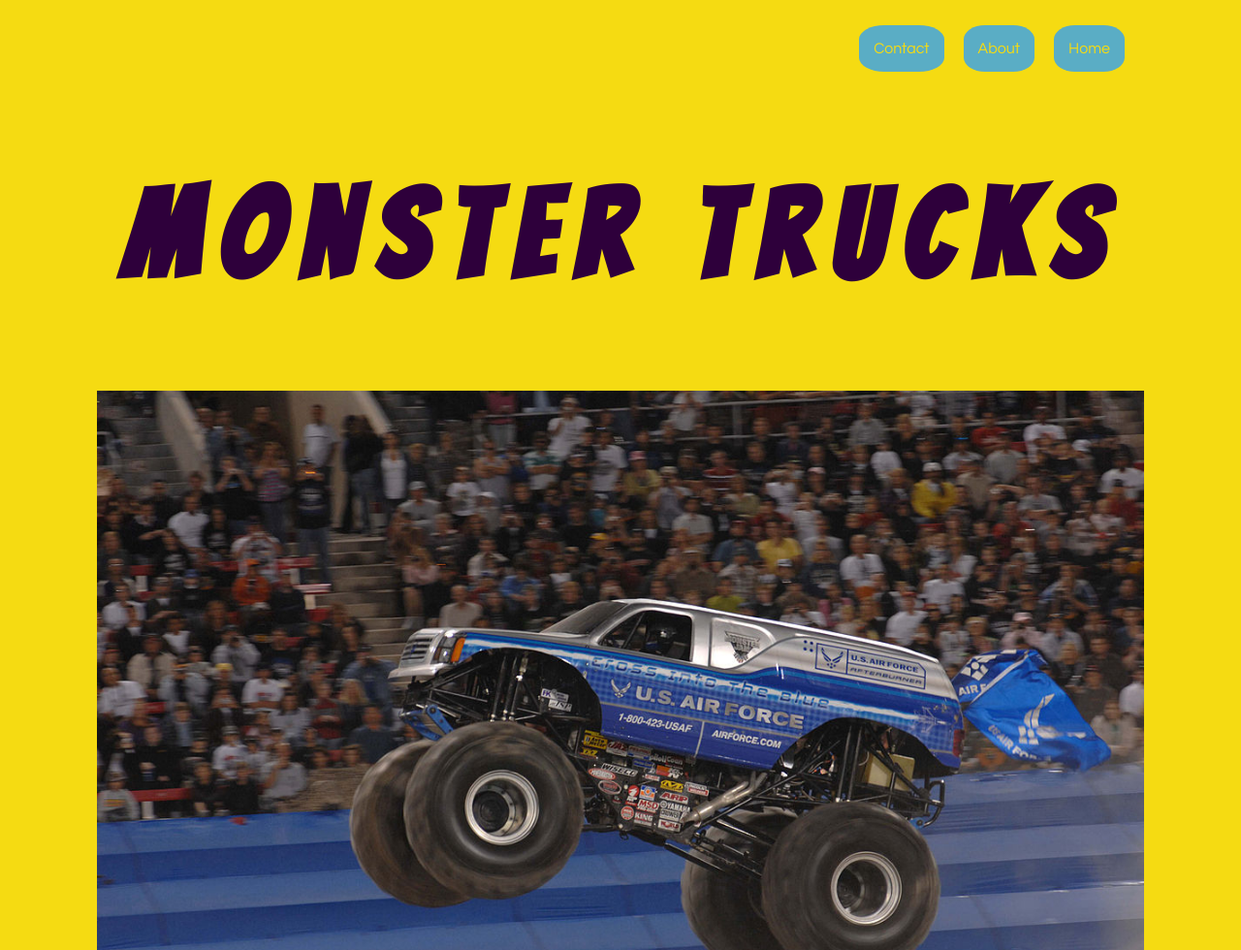
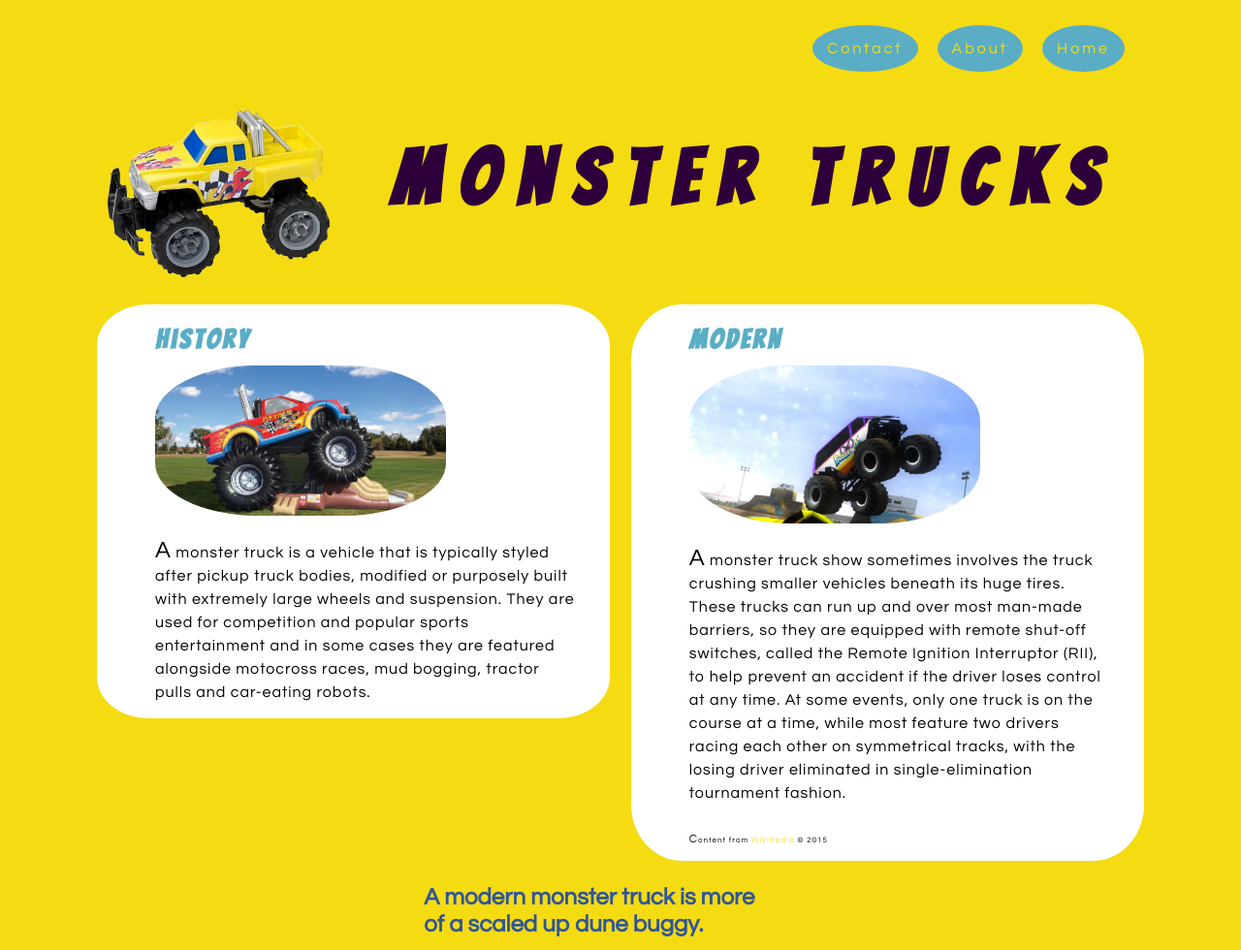
Before and after one commit to sspiering/monster-trucks, a plain HTML site: page index.html in a window 1280 px wide. Shown: the top 980 px of the page at 97% size. Drawn offline with nearby package versions, Linux system fonts and the light colour scheme.

Commit message:
Formatting

```diff
--- a/css/styles.css
+++ b/css/styles.css
@@ -1,5 +1,9 @@
 /* STYLE BOARD
 colors:
+  healine: #2E003B;
+  background: #F5DB12;
+  body: #5AADC5;
+  accents: #2F559A;
 
 fonts:
   font-family: 'Bangers', cursive;
@@ -13,7 +17,7 @@ body {
 
 h1 {
   font-family: 'Bangers', cursive;
-  font-size: 8em;
+  font-size: 5em;
   letter-spacing: 20px;
   color: #2E003B;
   text-align: center;
@@ -21,17 +25,24 @@ h1 {
 
 h2 {
   font-family: 'Bangers', cursive;
-  color: #2F559A;
+  color: #5AADC5;
+  letter-spacing: 3px;
+  font-size: 1.75em;
+  margin: 20px 25px 10px 50px;
 }
 
 p {
   font-family: 'Questrial', sans-serif;
-  font-size: .75em;
+  font-size: 1em;
   line-height: 1.5em;
+  margin: 30px 25px 15px 50px;
+  letter-spacing: 1px;
 }
 
 section img {
   max-width: 300px;
+  border-radius: 35%;
+  margin: 0 25px -10px 50px;
 }
 
 li {
@@ -41,11 +52,38 @@ li {
   padding: 15px;
   margin: 10px;
   background-color: #5AADC5;
-  border-radius: 30%;
+  border-radius: 50%;
   font-family: 'Questrial', sans-serif;
+  letter-spacing: 3px;
 }
 
 a {
   text-decoration: none;
   color: #F5DB12;
 }
+
+section {
+  background: white;
+  border-radius: 10%;
+  margin: auto;
+}
+
+.source {
+  font-size: .5em;
+}
+
+blockquote {
+  font-family: 'Questrial', sans-serif;
+  font-size: 1.5em;
+  font-weight: 800;
+  color: #2F559A;
+}
+
+p::first-letter {
+  font-size: 1.5em;
+  }
+
+aside img {
+  max-width: 250px;
+  margin: auto;
+}
--- a/index.html
+++ b/index.html
@@ -35,8 +35,9 @@
 
 <!-- Banner (Aside) -->
 	<aside class="grid-container">
-			<h1>Monster Trucks</h1>
-			<img src="img/1.jpg" alt="Banner">
+			<img src="img/yellow-truck.png" alt="Banner" class="grid-3">
+			<h1 class="grid-9">Monster Trucks</h1>
+
 	</aside>
 
 
@@ -45,7 +46,7 @@
 
 		<section class="grid-6">
 			<h2>History</h2>
-			<img src="img/2.jpg" alt="History">
+			<img src="img/Inflatable-Monster-Truck-Combo-Bouncer.jpg" alt="History">
 			<p>A monster truck is a vehicle that is typically styled after pickup truck bodies, modified or purposely built with extremely large wheels and suspension. They are used for competition and popular sports entertainment and in some cases they are featured alongside motocross races, mud bogging, tractor pulls and car-eating robots.</p>
 
 
@@ -53,10 +54,10 @@
 
 		<section class="grid-6">
 			<h2>Modern</h2>
-			<img src="img/3.jpg" alt="Modern">
+			<img src="img/Monster-Truck-Destruction.jpg" alt="Modern">
 			<p>A monster truck show sometimes involves the truck crushing smaller vehicles beneath its huge tires. These trucks can run up and over most man-made barriers, so they are equipped with remote shut-off switches, called the Remote Ignition Interruptor (RII), to help prevent an accident if the driver loses control at any time. At some events, only one truck is on the course at a time, while most feature two drivers racing each other on symmetrical tracks, with the losing driver eliminated in single-elimination tournament fashion.</p>
 
-			<p>Content from <a href="https://en.wikipedia.org/wiki/Monster_truck">WikiPedia</a> &copy; 2015</p>
+			<p class="source">Content from <a href="https://en.wikipedia.org/wiki/Monster_truck">WikiPedia</a> &copy; 2015</p>
 		</section>
 
 	</article>
@@ -64,10 +65,9 @@
 <!-- Footer -->
 	<footer class="grid-container">
 
-		<blockquote class="grid-12">
-			A modern monster truck is more of a scaled up dune buggy.
+		<blockquote class="grid-8">
+			A modern monster truck is more  <br> of a scaled up <strong>dune buggy.</strong>
 		</blockquote>
-
 	</footer>
 
 
```
Also changed, not shown: img/Inflatable-Monster-Truck-Combo-Bouncer.jpg (added), img/Monster-Truck-Destruction.jpg (added), img/yellow-truck.jpg (added), img/yellow-truck.png (added).
